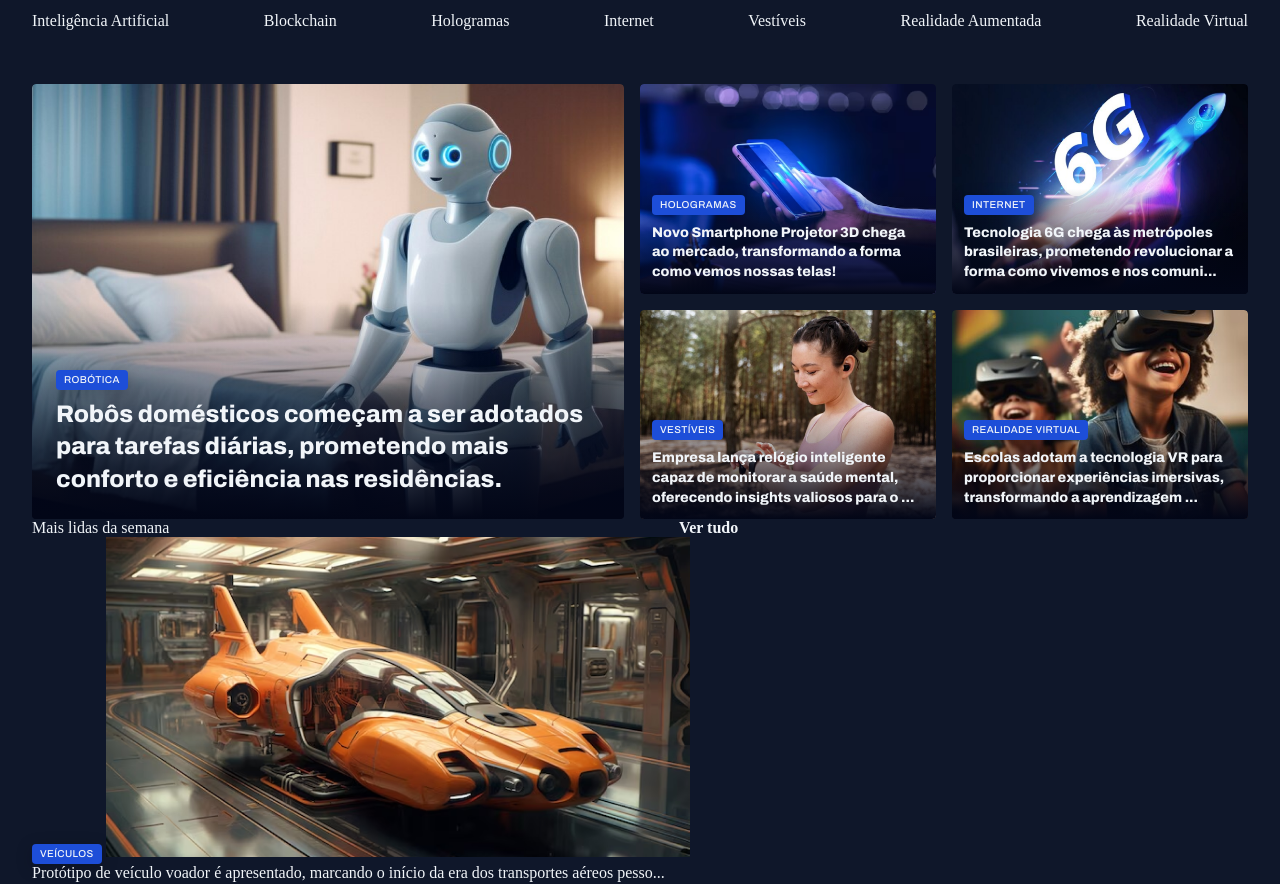
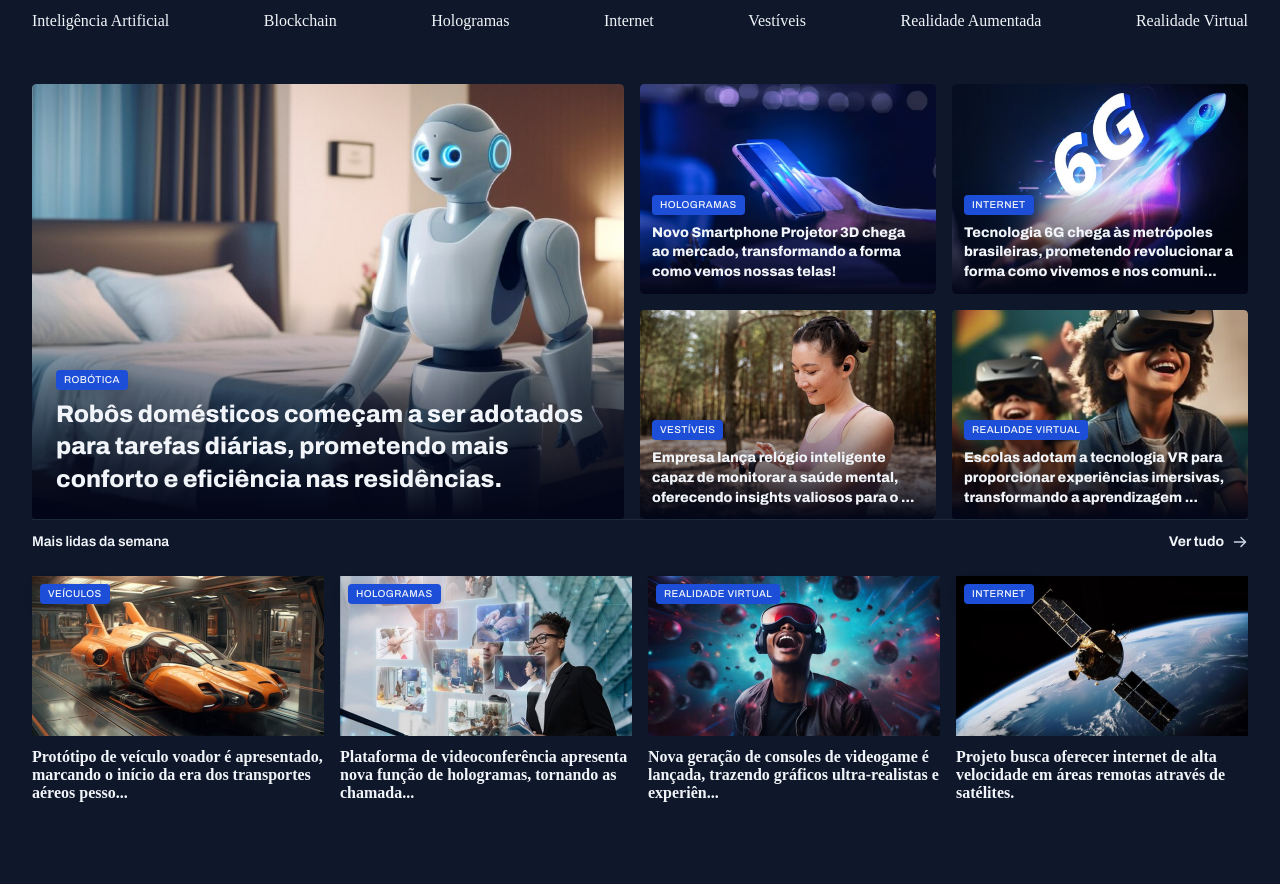
Before and after one commit to brunokristt/Portal-de-Noticias, a plain HTML site: page index.html in a window 1280 px wide. Shown: the part 74-958 px from the top of the page. After the commit the page ends 876 px from the top, so only its background shows below. Drawn offline with Linux system fonts and the light colour scheme; a web font is replaced by a local one.

Commit message:
feat: aplica estilo em mais lidas

```diff
--- a/styles/global.css
+++ b/styles/global.css
@@ -47,6 +47,7 @@ h1, h2, h3 {
 
 img {
     max-width: 100%;
+    gap: 80px;
 }
 
 main {
--- a/styles/section.css
+++ b/styles/section.css
@@ -1,9 +1,59 @@
+section header {
+    border-top: 1px solid var(--stroke-color);
+    padding-block: 12px 24px;
+    font: var(--text-span);
+
+    a {
+        justify-self: end;
+        align-items: center;
+        gap: 8px;
+
+        span {
+            background-image: url(../assets/icons/ArrowRight.svg);
+            width: 16px;
+            height: 16px;
+        };
+
+        &:hover span {
+            background-image: url(../assets/icons/arrowRight-hover.svg);
+        }
+
+    }
+}
+
 #featured {
     img {
         height: 100%;
         object-fit: cover;
         border-radius: 4px;
     }
+}
+
+#weekly {
+
+    &>div {
+        grid-template-columns: repeat(4, 292px);
+    }
+
+    img {
+        height: 160px;
+    }
+
+    figure {
+        position: relative;
+
+        .content-tag {
+            position: absolute;
+            top: 8px;
+            left: 8px;
+        }
+    }
+
+    p {
+        margin-top: 8px;
+        font-weight: 800;
+    }
+
 }
 
 .card {
```
